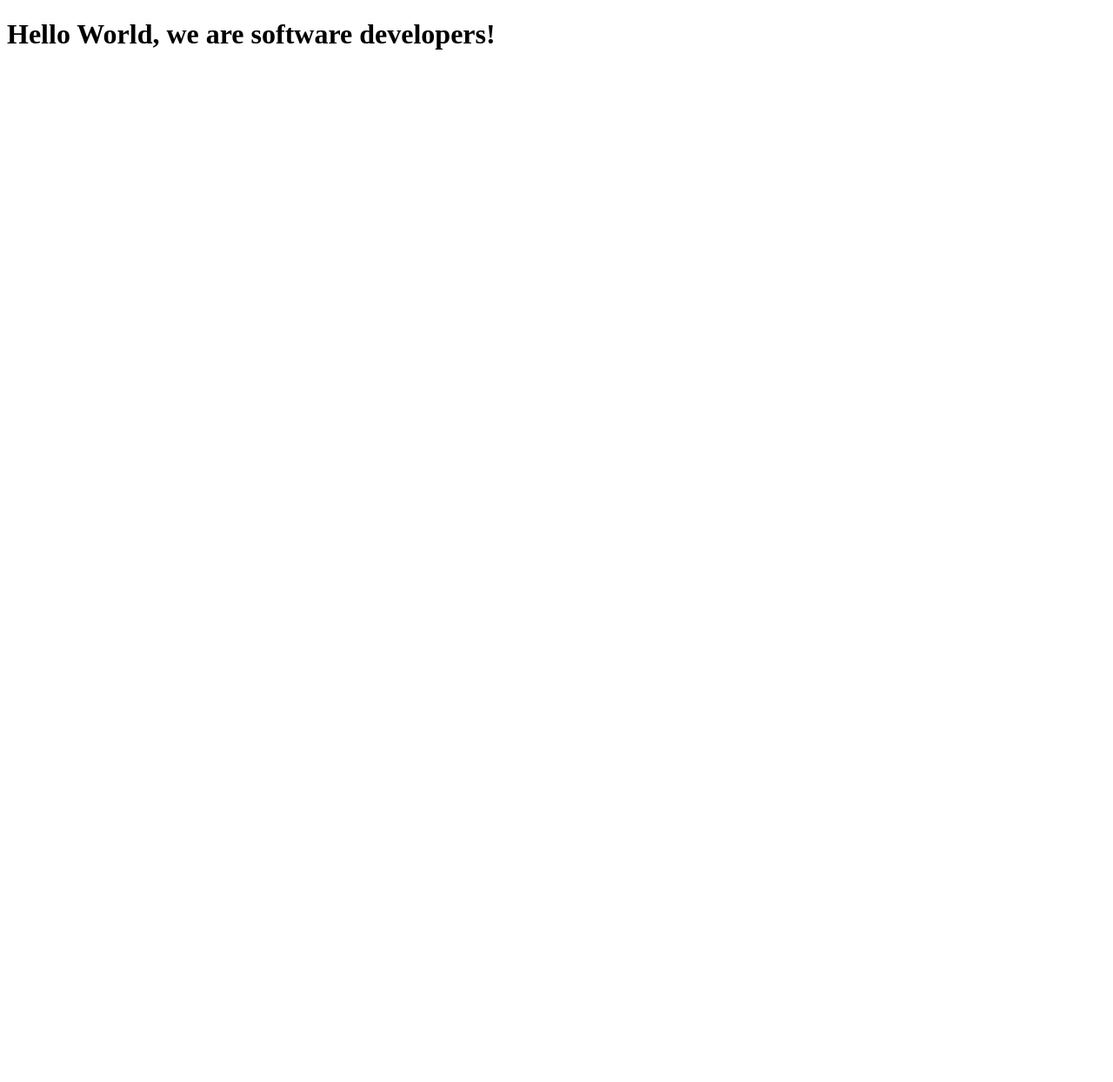
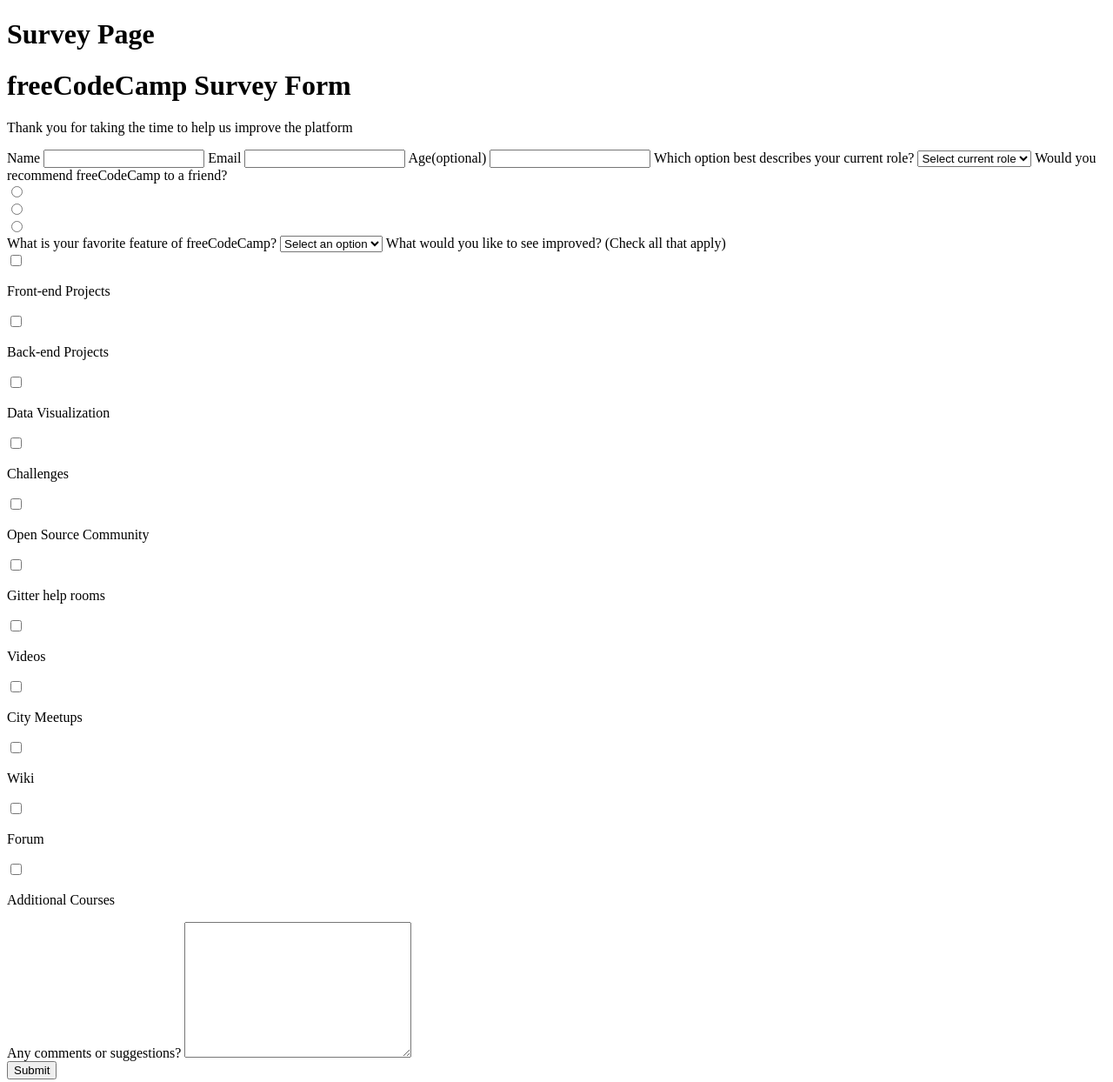
Before and after one commit to dhirajsingha143/Microver-trail-1, a plain HTML site: page index.html in a window 1280 px wide. Shown: the whole page at 87% size. Before the commit the page ends 800 px from the top, so only its background shows below. Drawn offline with Linux system fonts and the light colour scheme.

Commit message:
html part

```diff
--- a/index.html
+++ b/index.html
@@ -1,8 +1,115 @@
 <!DOCTYPE html>
 <html>
     <head>
+        <h1 id="title">Survey Page</h1>
     </head>
     <body>
-        <h1>Hello World, we are software developers!</h1>
+        <h1>freeCodeCamp Survey Form</h1>
+        <p>Thank you for taking the time to help us improve the platform</p>
+
+        <form action="">
+            <label for="">Name</label>
+            <input type="text">
+
+            <label for="">Email</label>
+            <input type="email">
+
+            <label for="">Age(optional)</label>
+            <input type="number">
+
+            <label for="">Which option best describes your current role?</label>
+            <select name="role" id="cars">
+                <option value="volvo">Select current role</option>
+                <option value="saab">Student</option>
+                <option value="mercedes">Full Time Job</option>
+                <option value="mercedes">Full Time Learner</option>
+                <option value="mercedes">Prefer not to say</option>
+                <option value="mercedes">Other</option>
+                <option value="audi">Audi</option>
+            </select>
+
+            <label for="">Would you recommend freeCodeCamp to a friend?</label>
+            <div>
+                <input type="radio">
+            </div>
+            <div>
+                <input type="radio">
+            </div>
+            <div>
+                <input type="radio">
+            </div>
+
+            <label for="">What is your favorite feature of freeCodeCamp?</label>
+            <select name="role" id="cars">
+                <option value="volvo">Select an option</option>
+                <option value="saab">Challenges</option>
+                <option value="mercedes">Projects</option>
+                <option value="mercedes">Community</option>
+                <option value="mercedes">Open Source</option>
+            </select>
+
+            <label for="">What would you like to see improved? (Check all that apply)</label>
+            <div>
+                <input type="checkbox">
+                <p>Front-end Projects</p>
+            </div>
+
+            <div>
+                <input type="checkbox">
+                <p>Back-end Projects</p>
+            </div>
+
+            <div>
+                <input type="checkbox">
+                <p>Data Visualization</p>
+            </div>
+
+            <div>
+                <input type="checkbox">
+                <p>Challenges</p>
+            </div>
+
+            <div>
+                <input type="checkbox">
+                <p>Open Source Community</p>
+            </div>
+
+            <div>
+                <input type="checkbox">
+                <p>Gitter help rooms</p>
+            </div>
+
+            <div>
+                <input type="checkbox">
+                <p>Videos</p>
+            </div>
+
+            <div>
+                <input type="checkbox">
+                <p>City Meetups</p>
+            </div>
+
+            <div>
+                <input type="checkbox">
+                <p>Wiki</p>
+            </div>
+
+            <div>
+                <input type="checkbox">
+                <p>Forum</p>
+            </div>
+
+            <div>
+                <input type="checkbox">
+                <p>Additional Courses</p>
+            </div>
+
+            <div>
+                <label for="">Any comments or suggestions?</label>
+                <textarea name="" id="" cols="30" rows="10"></textarea>
+            </div>
+
+            <input type="submit">
+        </form>
     </body>
 </html>
```
